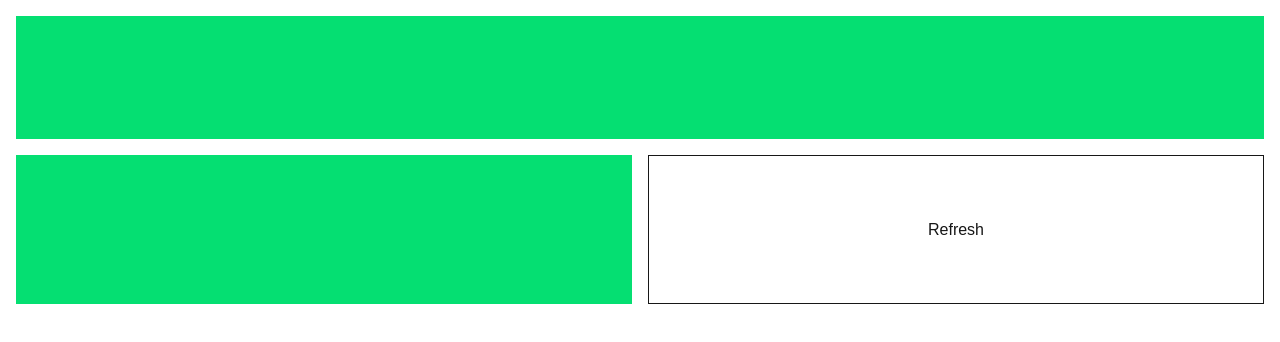
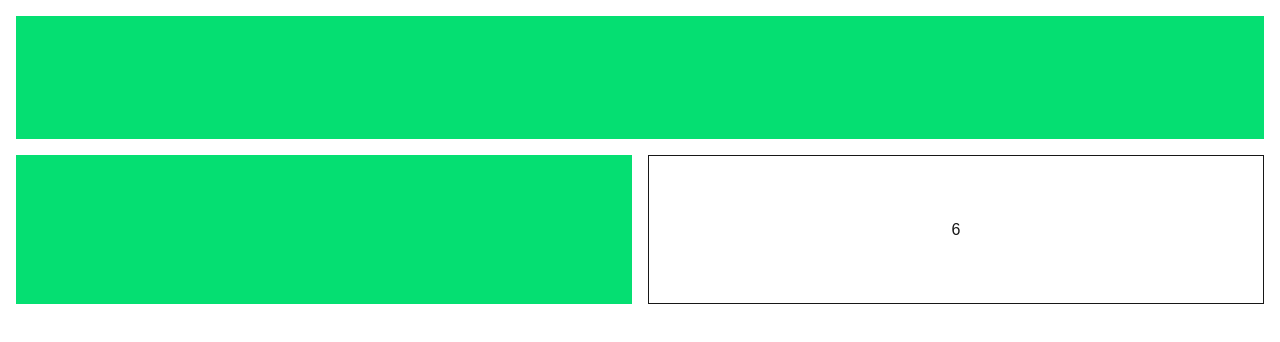
Before and after one commit to Normaltic/nextjs-server-component-retry-test, a Next.js app: page / in a window 1280 px wide. Shown: the top 342 px of the page. Built offline with nearby package versions, Linux system fonts and the light colour scheme.

Commit message:
Apply ServerRandomNumber.tsx

```diff
--- a/src/app/page.tsx
+++ b/src/app/page.tsx
@@ -1,4 +1,4 @@
-import ClientRandomNumber from "@/components/ClientRandomNumber";
+import ServerRandomNumber from "@/components/ServerRandomNumber";
 
 export default async function Home() {
   return (
@@ -7,7 +7,7 @@ export default async function Home() {
         <div className="col-span-2 bg-green-400"></div>
         <div className="col-span-1 bg-green-400"></div>
         <div className="col-span-1 border-1">
-          <ClientRandomNumber className="w-full h-full flex justify-center items-center" />
+          <ServerRandomNumber className="w-full h-full flex justify-center items-center" />
         </div>
       </main>
     </div>
--- /dev/null
+++ b/src/components/ServerRandomNumber.tsx
@@ -0,0 +1,29 @@
+import ClientRandomNumber from "./ClientRandomNumber";
+
+export interface ServerRandomNumberProps {
+  className?: string;
+}
+
+async function fetching() {
+  await new Promise<void>((res) => {
+    setTimeout(() => res(), 1500);
+  });
+
+  const rand = Math.floor(Math.random() * 10);
+  if (rand > 4) return rand;
+  else throw new Error("error");
+}
+
+export default async function ServerRandomNumber({
+  className
+}: ServerRandomNumberProps) {
+  let number: Awaited<ReturnType<typeof fetching>> | undefined;
+
+  try {
+    number = await fetching();
+  } catch {
+    return <ClientRandomNumber className={className} />;
+  }
+
+  return <div className={className}>{number}</div>;
+}
```
